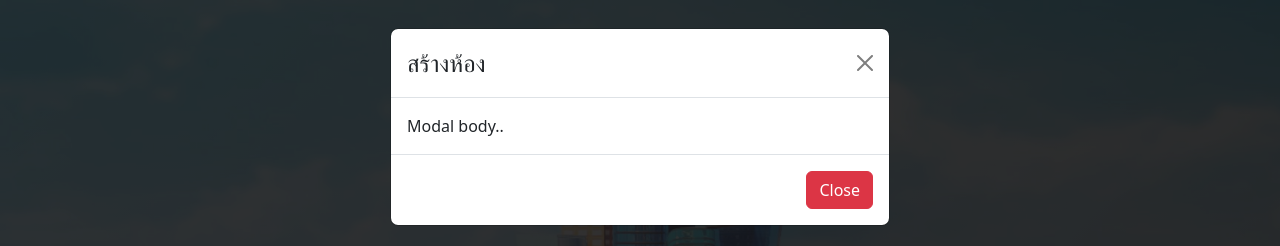
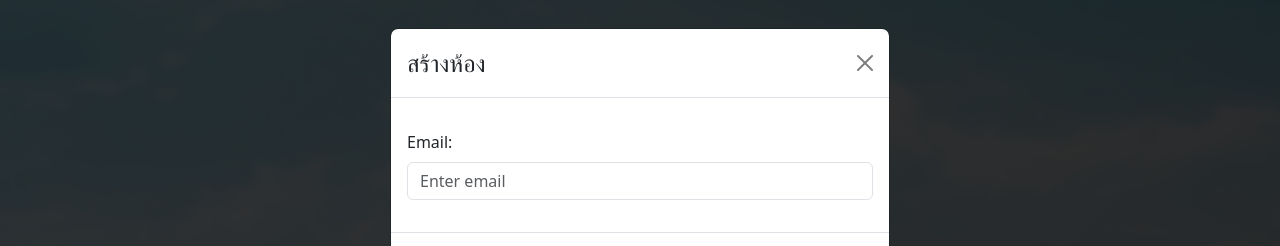
Before and after one commit to gipsic/monopoly, a website: page game/index.html in a window 1280 px wide. Both pictures are taken after a click on the button "สร้างห้องใหม่". Shown: the top 246 px of the page. Drawn offline with nearby package versions, Linux system fonts and the light colour scheme.

Commit message:
delete base

```diff
--- a/game/index.html
+++ b/game/index.html
@@ -2,7 +2,6 @@
 <html lang="en">
   <head>
     <meta charset="utf-8">
-    <base href="/game/"></base>
     <meta name="viewport" content="width=device-width, initial-scale=1">
     <title>Welcome | GIPSIC Monopoly</title>
     <link href="https://cdn.jsdelivr.net/npm/bootstrap@5.3.0-alpha1/dist/css/bootstrap.min.css" rel="stylesheet" integrity="sha384-GLhlTQ8iRABdZLl6O3oVMWSktQOp6b7In1Zl3/Jr59b6EGGoI1aFkw7cmDA6j6gD" crossorigin="anonymous">
@@ -33,7 +32,10 @@
 
             <!-- Modal body -->
             <div class="modal-body">
-              Modal body..
+              <div class="mb-3 mt-3">
+                <label for="email" class="form-label">Email:</label>
+                <input type="email" class="form-control" id="email" placeholder="Enter email" name="email">
+              </div>
             </div>
 
             <!-- Modal footer -->
```
